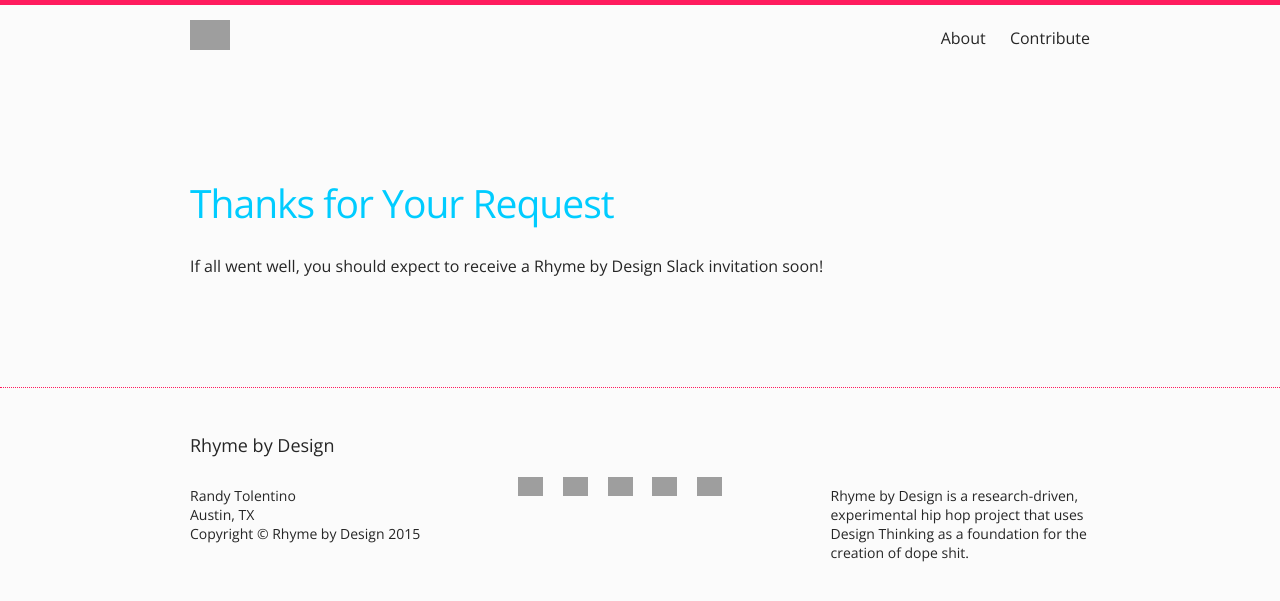
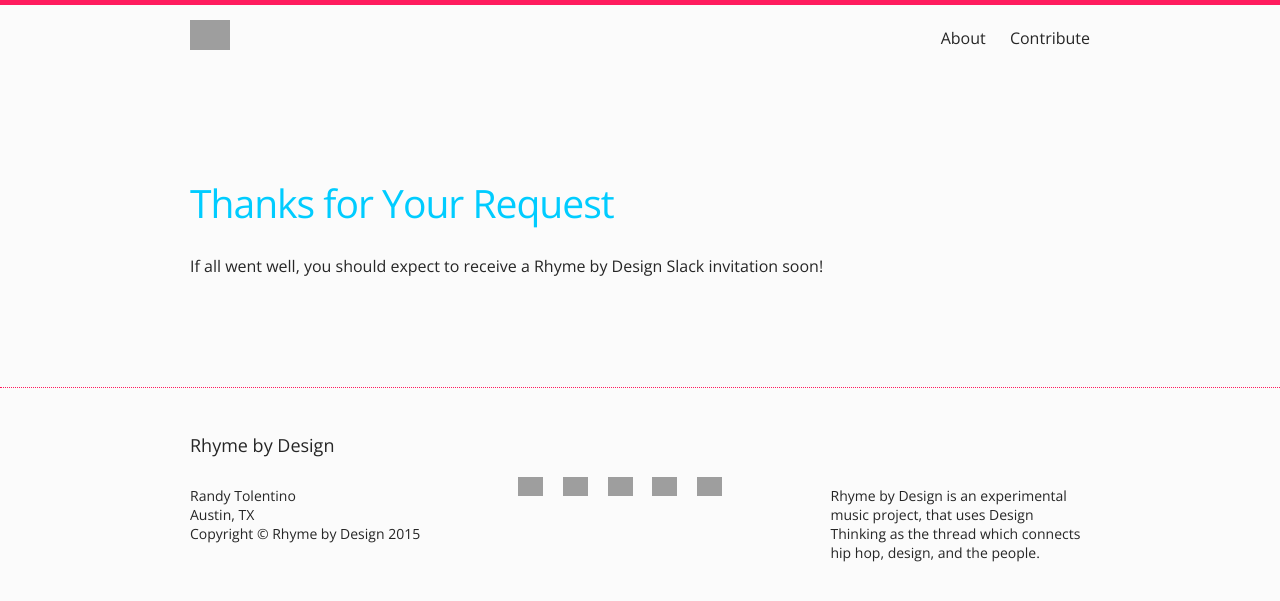
Before and after one commit to designrhyming/designrhyming, a Jekyll site: the page built from thanks.md, in a window 1280 px wide, cut to the strip 0-601 px from the top of the page. Built offline with Jekyll 4.4.1, drawn with Linux system fonts in a browser that asks for light colours; grey boxes are pictures that could not be loaded.

Commit message:
copy updates to the footer

```diff
--- a/_config.yml
+++ b/_config.yml
@@ -10,7 +10,7 @@
 author: Randy Tolentino
 location: Austin, TX
 description: > # this means to ignore newlines until "baseurl:"
-  Rhyme by Design is a research-driven, experimental hip hop project that uses Design Thinking as a foundation for the creation of dope shit.
+  Rhyme by Design is an experimental music project, that uses Design Thinking as the thread which connects hip hop, design, and the people.
 
 url: "https://rhymexdesign.github.io/" # the base hostname & protocol for your site
 twitter: https://twitter.com/rhymexdesign
--- a/_layouts/splash.html
+++ b/_layouts/splash.html
@@ -15,7 +15,7 @@
           </div>
           <div class="site-banner--description">
             <h2>Th<span class="accent">ink</span> game, heavy</h2>
-            <p>Rhyme by Design is essentially a research-based hip hop project that flips the typical artist-audience dynamic. Instead of having an emcee spittin dope shit in hopes of connecting to the fans, that connection is established from the get go, and is determined by <em>Design Thinking!</em></p>
+            <p>Rhyme by Design is essentially a design and research-based hip hop project that flips the typical artist-audience dynamic. Instead of having an emcee spittin dope shit in hopes of connecting to the fans, that connection is established from the get go, and is determined by <em>Design Thinking!</em></p>
           </div>
         </div>
       </div>
```
